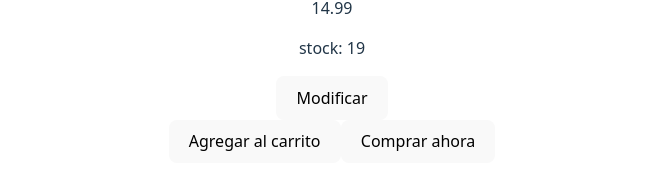
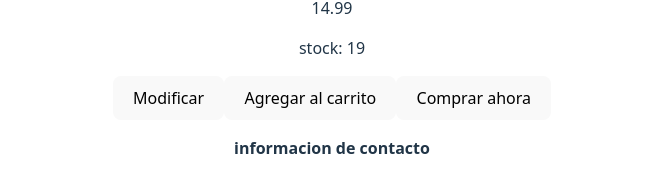
Before and after one commit to brunofernandez87/Eccomerce-Frontend, a React (Vite) app: page /product/1 in a window 1280 px wide. Shown: the part 830-1000 px from the top of the page, without its empty margins (308-971 px from the left). Built offline with nearby package versions, Linux system fonts and the light colour scheme.

Commit message:
funcion de agregar al carrito

```diff
--- a/src/components/cardProduct.tsx
+++ b/src/components/cardProduct.tsx
@@ -1,7 +1,7 @@
 import { Link, useParams } from "react-router-dom";
 import productMock from "../mock/productMock.json";
 export default function CardProduct(props) {
-  const { productID, cartIN } = props;
+  const { productID, cartIN, addtocart } = props;
   const { id } = useParams();
   let product;
   if (productID) {
@@ -42,10 +42,11 @@ export default function CardProduct(props) {
       <div>
         <p>stock: {stock}</p>
       </div>
-      <button>Modificar</button>
+
       {!cartIN && (
         <div>
-          <button>Agregar al carrito</button>
+          <button>Modificar</button>
+          <button onClick={() => addtocart(product)}>Agregar al carrito</button>
           <Link to={`/cart/${id_product}`}>
             <button>Comprar ahora</button>
           </Link>
--- a/src/routes.tsx
+++ b/src/routes.tsx
@@ -7,7 +7,15 @@ import ChangePassword from "./components/changePassword";
 import Recovery from "./components/recovery";
 import Cart from "./components/cart";
 import CardProduct from "./components/cardProduct";
+import { useState } from "react";
 export default function Routs({ setuser }) {
+  const [cartContent, setcartContent] = useState([]);
+  function handleAddToCart(product) {
+    if (product) {
+      alert("producto añadido al carrito");
+      setcartContent([...cartContent, product]);
+    }
+  }
   return (
     <Routes>
       <Route path="/" element={<Home />} />
@@ -19,9 +27,22 @@ export default function Routs({ setuser }) {
       />
       <Route path="/changePassword" element={<ChangePassword />} />
       <Route path="/recovery" element={<Recovery />} />
-      <Route path="/cart" element={<Cart />} />
-      <Route path="/cart/:id" element={<Cart />} />
-      <Route path="/product/:id" element={<CardProduct />} />
+      <Route
+        path="/cart"
+        element={
+          <Cart cartContent={cartContent} setcartContent={setcartContent} />
+        }
+      />
+      <Route
+        path="/cart/:id"
+        element={
+          <Cart cartContent={cartContent} setcartContent={setcartContent} />
+        }
+      />
+      <Route
+        path="/product/:id"
+        element={<CardProduct addtocart={handleAddToCart} />}
+      />
     </Routes>
   );
 }
```
